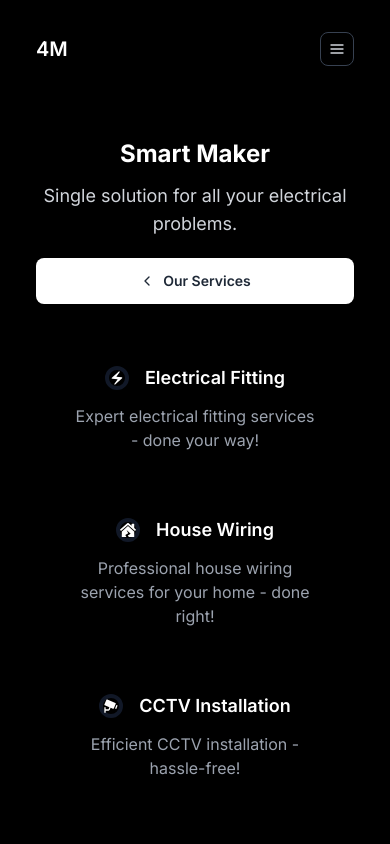
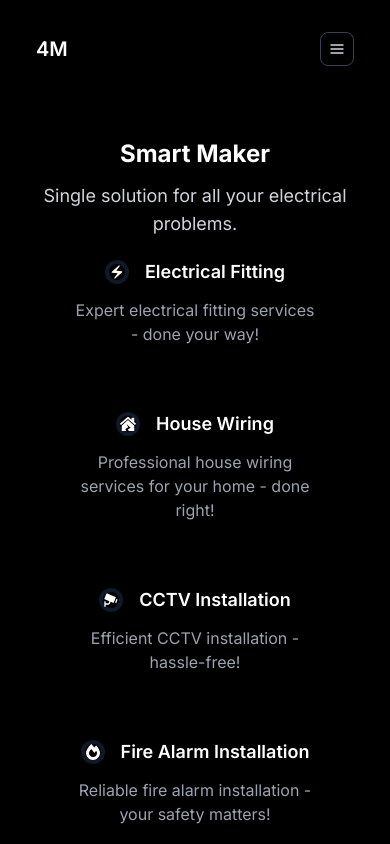
Before and after one commit to Anexca/4m-smart-maker, a Next.js app: page / in a window 390 px wide. Shown: the top 844 px of the page. Built offline with nearby package versions, Linux system fonts and the light colour scheme.

Commit message:
add a contact page

```diff
--- /dev/null
+++ b/src/app/contact/page.tsx
@@ -0,0 +1,7 @@
+import React from 'react'
+
+const Contact = () => {
+  return <div>Contact</div>
+}
+
+export default Contact
--- a/src/app/page.tsx
+++ b/src/app/page.tsx
@@ -1,3 +1,4 @@
+import Divider from '@/components/atoms/divider'
 import Footer from '@/components/molecules/footer'
 import NavBar from '@/components/molecules/navbar'
 import Services from '@/components/organisms/services'
@@ -16,29 +17,7 @@ const App = () => {
             <p className="mt-3 text-lg text-gray-300">
               Single solution for all your electrical problems.
             </p>
-            <div className="mt-5 flex flex-col justify-center items-center gap-2 sm:flex-row sm:gap-3">
-              <a
-                className="w-full sm:w-auto py-3 px-4 inline-flex justify-center items-center gap-x-2 text-sm font-semibold rounded-lg border border-transparent bg-white text-gray-800 hover:bg-gray-200 disabled:opacity-50 disabled:pointer-events-none"
-                target="parent"
-              >
-                <svg
-                  className="flex-shrink-0 size-4"
-                  xmlns="http://www.w3.org/2000/svg"
-                  width="24"
-                  height="24"
-                  viewBox="0 0 24 24"
-                  fill="none"
-                  stroke="currentColor"
-                  strokeWidth="2"
-                  strokeLinecap="round"
-                  strokeLinejoin="round"
-                >
-                  <path d="m15 18-6-6 6-6" />
-                </svg>
-                Our Services
-              </a>
-            </div>
-            <div>
+            <div id="services">
               <Services />
             </div>
           </div>
--- /dev/null
+++ b/src/components/atoms/divider/index.tsx
@@ -0,0 +1,7 @@
+import React from 'react'
+
+const Divider = () => {
+  return <hr className="my-6 sm:mx-auto border-gray-700 lg:my-8" />
+}
+
+export default Divider
--- a/src/components/molecules/footer/index.tsx
+++ b/src/components/molecules/footer/index.tsx
@@ -2,6 +2,7 @@ import Image from 'next/image'
 import React from 'react'
 
 import logoImage from '@/assets/images/logo.jpg'
+import Divider from '@/components/atoms/divider'
 
 const Footer = () => {
   return (
@@ -30,7 +31,7 @@ const Footer = () => {
             </li>
           </ul>
         </div>
-        <hr className="my-6 sm:mx-auto border-gray-700 lg:my-8" />
+        <Divider />
         <span className="block text-sm text-center text-gray-400">
           © {new Date().getFullYear()} 4M
         </span>
--- a/src/components/molecules/navbar/index.tsx
+++ b/src/components/molecules/navbar/index.tsx
@@ -64,14 +64,14 @@ const NavBar = () => {
           <div className="flex flex-col gap-5 mt-5 sm:flex-row sm:items-center sm:justify-end sm:mt-0 sm:ps-5">
             <a
               className="font-medium text-gray-400 hover:text-gray-500 focus:outline-none focus:ring-1 focus:ring-gray-600"
-              href="#"
+              href="#services"
               aria-current="page"
             >
               Services
             </a>
             <a
               className="font-medium text-gray-400 hover:text-gray-500 focus:outline-none focus:ring-1 focus:ring-gray-600"
-              href="#"
+              href="#contact"
             >
               Contact Us
             </a>
--- a/src/components/organisms/services/index.tsx
+++ b/src/components/organisms/services/index.tsx
@@ -6,7 +6,7 @@ import { IServiceData } from '@/types/constants'
 
 const Services = () => {
   return (
-    <div className="max-w-[85rem] px-4 py-10 sm:px-6 lg:px-8 lg:py-14 mx-auto">
+    <div className="max-w-[85rem] px-4 sm:px-6 lg:px-8 lg:py-14 mx-auto">
       <div className="grid sm:grid-cols-2 lg:grid-cols-3 items-center gap-6 md:gap-10">
         {ServicesData.map((service) => {
           return <ServiceCard key={service.id} service={service} />
```
